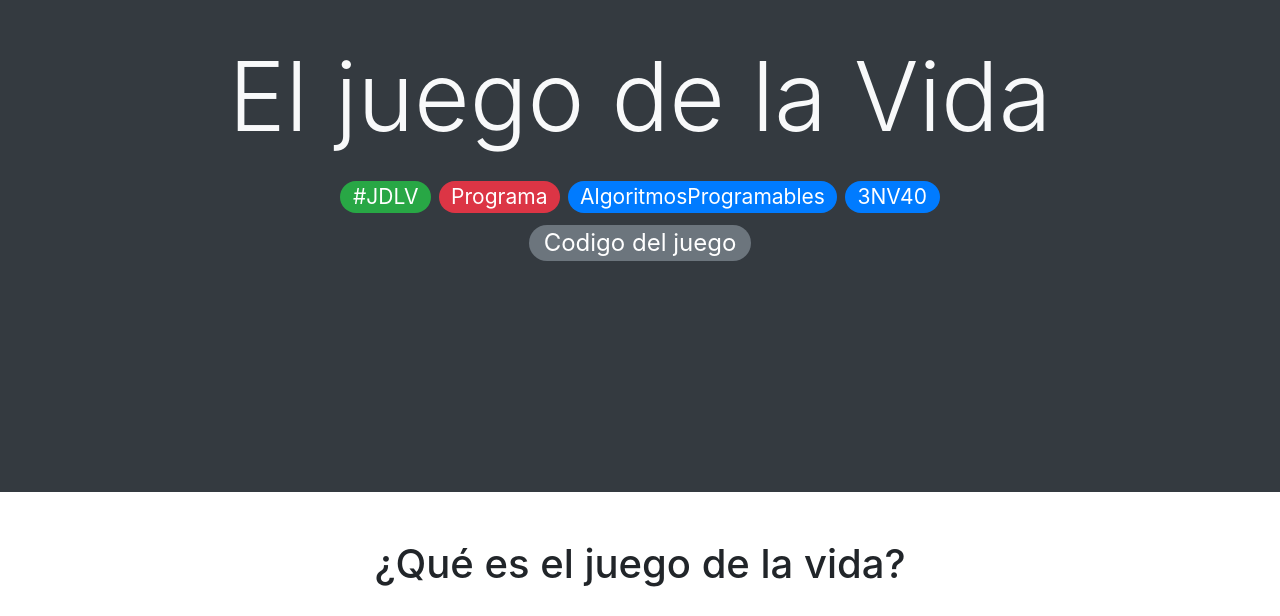
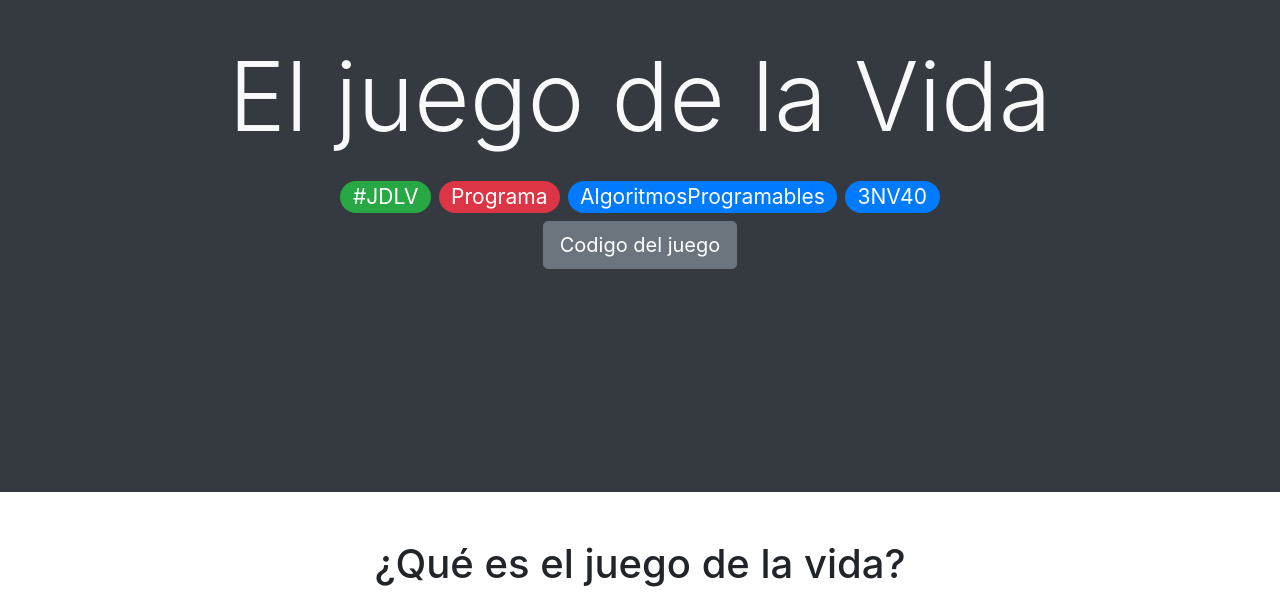
Before and after one commit to fortisuno/juego_de_la_vida, a website: page docs/index.html in a window 1280 px wide. Shown: the part 184-800 px from the top of the page. Drawn offline with Linux system fonts and the light colour scheme.

Commit message:
Update index.html

```diff
--- a/docs/index.html
+++ b/docs/index.html
@@ -27,9 +27,7 @@
                     </h3>
                 </div>
                 <div class="w-100">
-                    <h2>
-                        <a href="https://github.com/pgomezm0486/juego_de_la_vida" class="badge badge-pill badge-secondary font-weight-normal">Codigo del juego</a>
-                    </h2>
+                    <a href="https://github.com/pgomezm0486/juego_de_la_vida" class="btn btn-secondary btn-lg">Codigo del juego</a>
                 </div>
             </div>
         </div>
```
